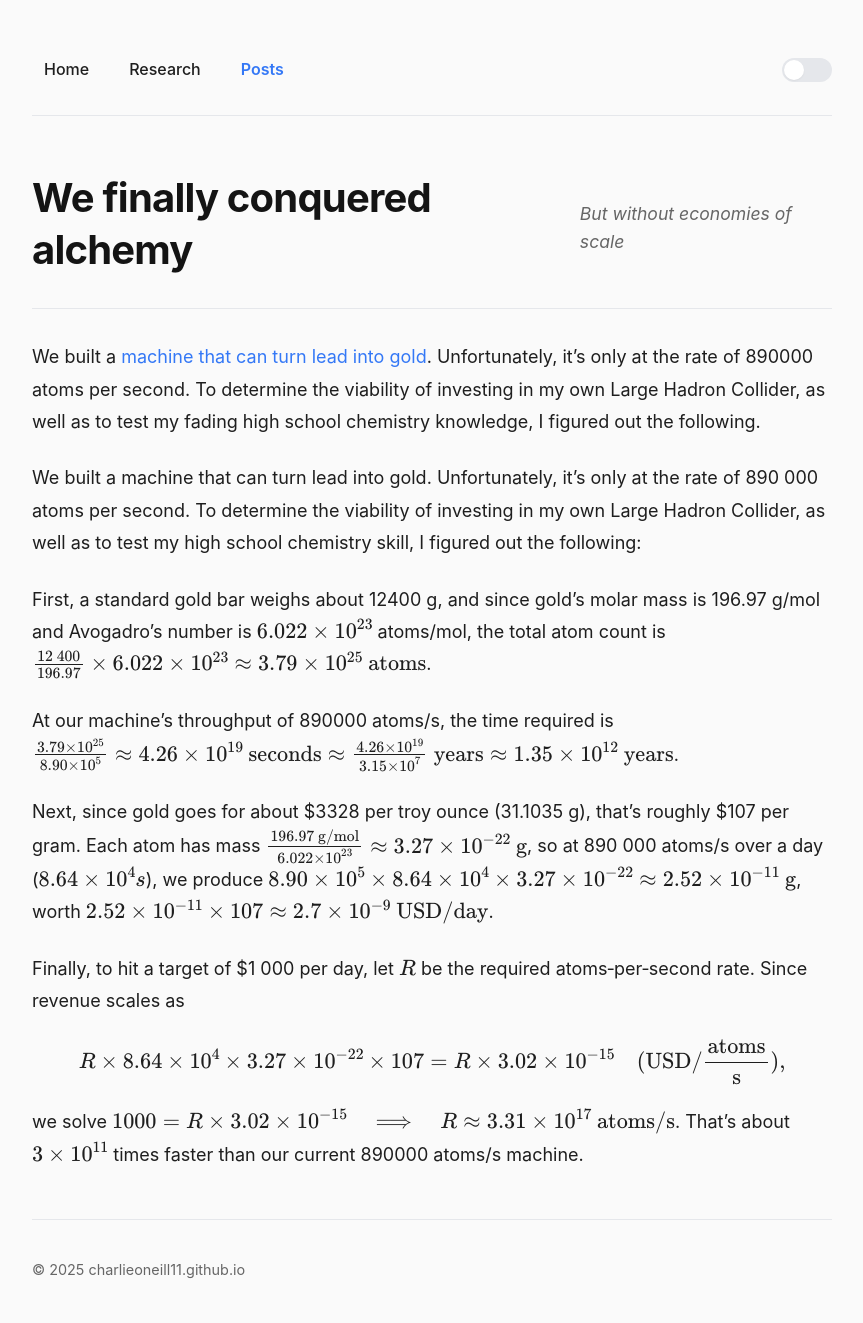
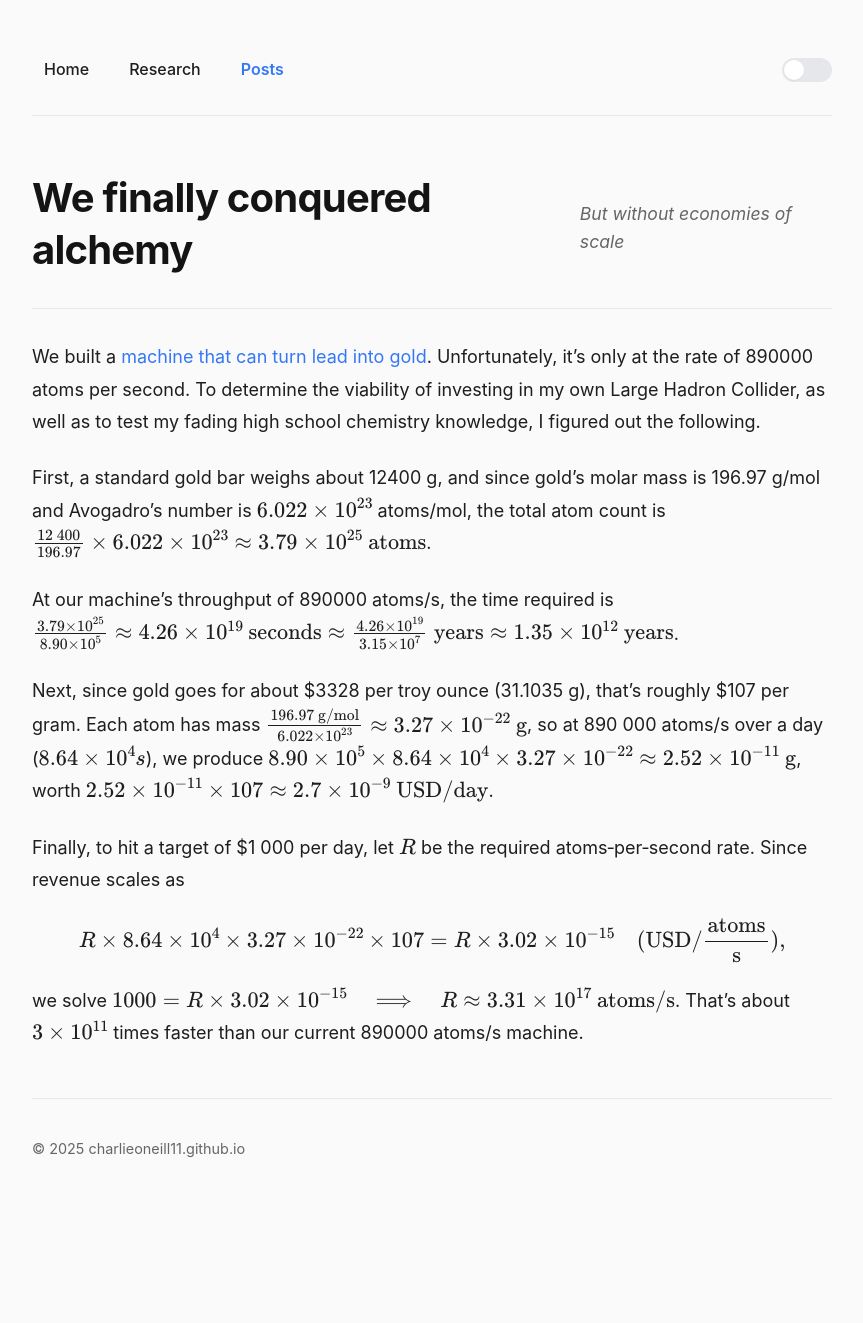
Before and after one commit to charlieoneill11/charlieoneill11.github.io, a Jekyll site: the page built from _posts/2025-05-12-alchemy.md, in a window 1280 px wide. Shown: the whole page, without its empty margins (208-1071 px from the left). Built offline with Jekyll 4.4.1, drawn with Linux system fonts in a browser that asks for light colours; after the commit the page ends 1202 px from its top, so only the background shows below that.

Commit message:
fixed alchemy

```diff
--- a/_posts/2025-05-12-alchemy.md
+++ b/_posts/2025-05-12-alchemy.md
@@ -7,8 +7,6 @@ math: true
 ---
 
 We built a [machine that can turn lead into gold](https://www.home.cern/news/news/physics/alice-detects-conversion-lead-gold-lhc). Unfortunately, it's only at the rate of 890000 atoms per second. To determine the viability of investing in my own Large Hadron Collider, as well as to test my fading high school chemistry knowledge, I figured out the following.
-
-We built a machine that can turn lead into gold. Unfortunately, it’s only at the rate of 890 000 atoms per second. To determine the viability of investing in my own Large Hadron Collider, as well as to test my high school chemistry skill, I figured out the following:
 
 First, a standard gold bar weighs about 12400 g, and since gold’s molar mass is 196.97 g/mol and Avogadro’s number is \\(6.022\times10^{23}\\) atoms/mol, the total atom count is \\(\frac{12\,400}{196.97} \times 6.022 \times 10^{23} \approx 3.79 \times 10^{25}\text{ atoms}\\).
 
```
